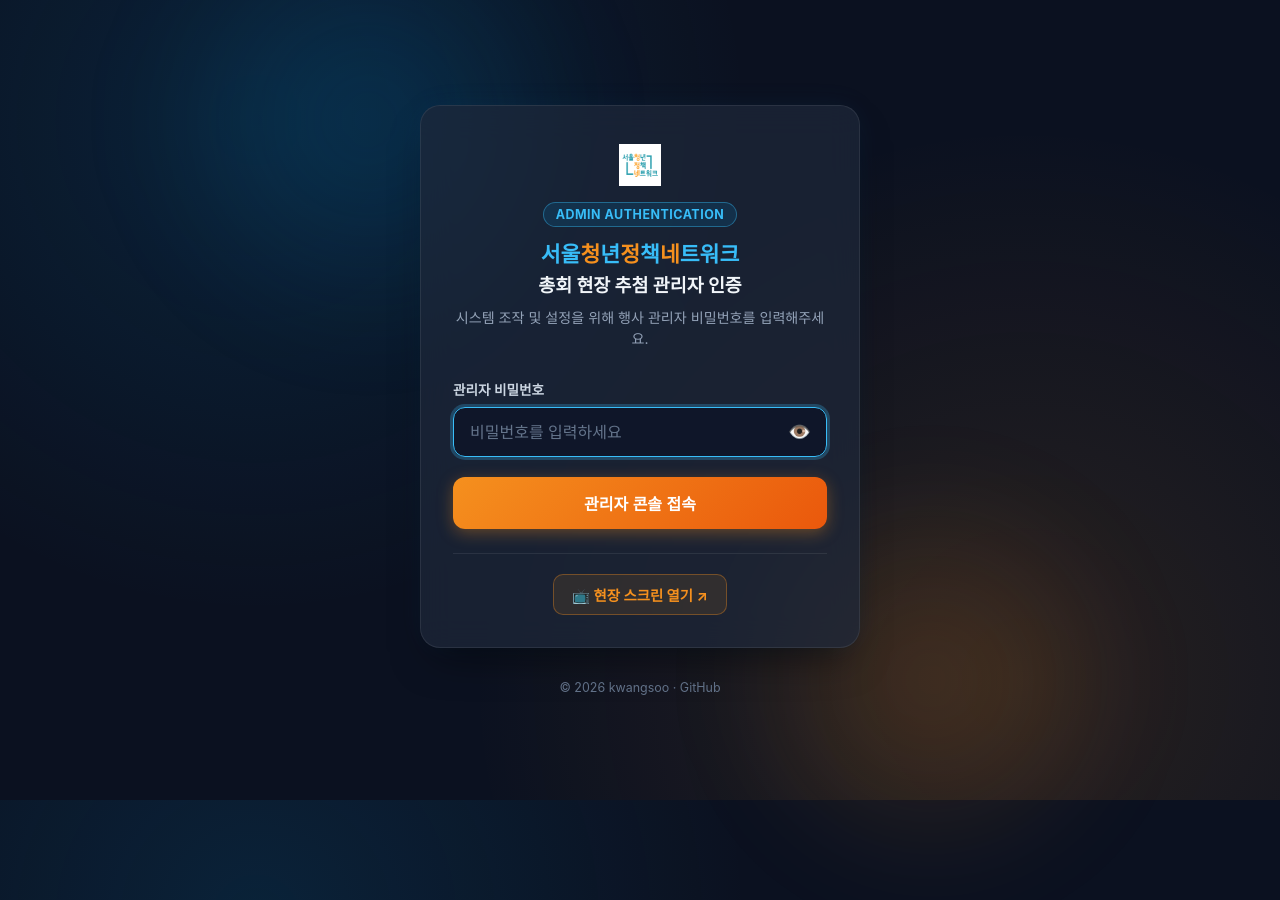
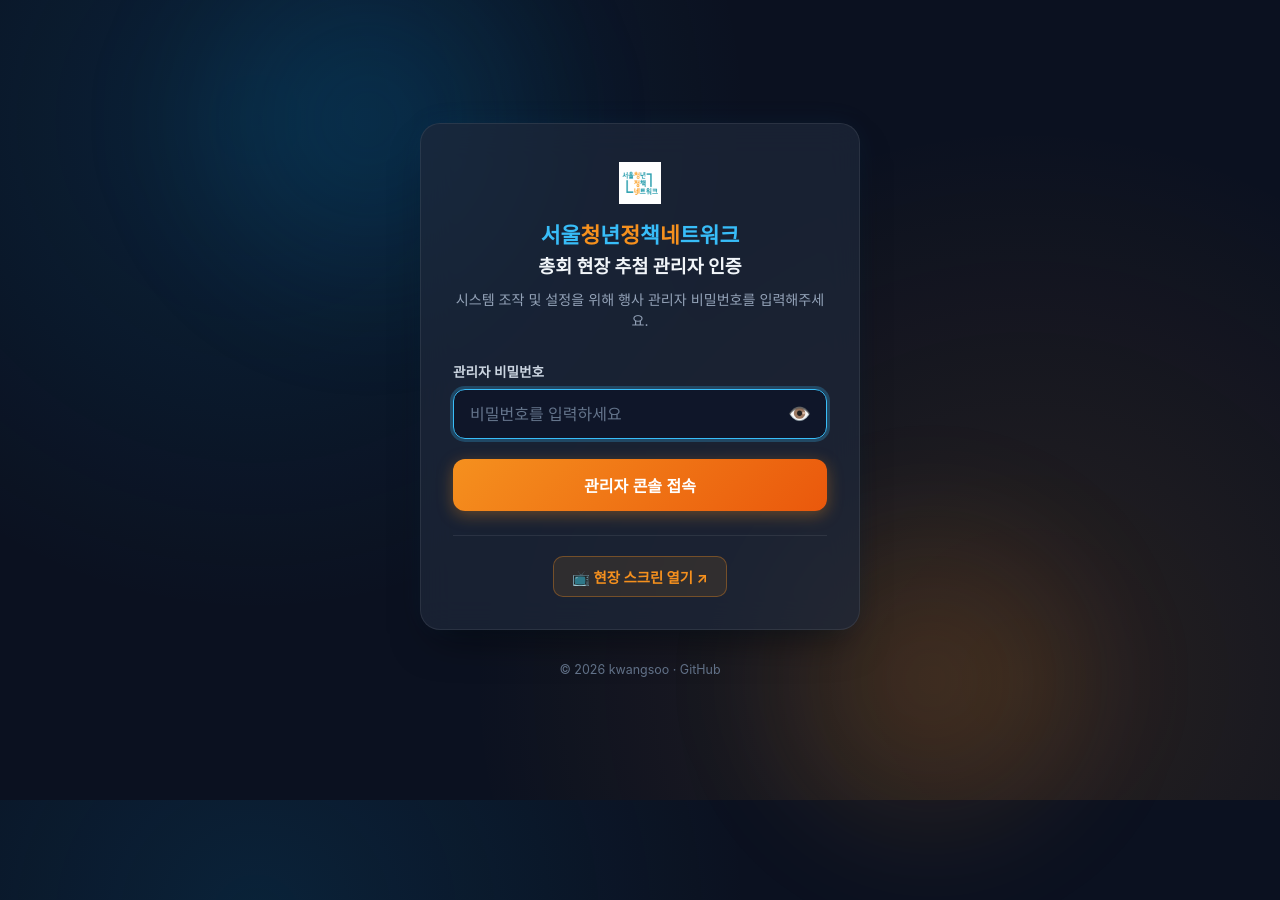
Before and after one commit to kwangsooshin/Seoul-Youth-Closing-Meeting-2026, a FastAPI app: page /admin/login in a window 1280 px wide. Run offline with FastAPI, Linux system fonts and the light colour scheme; some web fonts are replaced.

Commit message:
style: 관리자 로그인 페이지 내 Admin Authentication 뱃지 제거

```diff
--- a/templates/admin_login.html
+++ b/templates/admin_login.html
@@ -120,19 +120,6 @@
       object-fit: contain;
     }
 
-    .badge-admin {
-      display: inline-block;
-      background: rgba(2, 132, 199, 0.16);
-      border: 1px solid rgba(56, 189, 248, 0.4);
-      color: var(--primary-sky);
-      padding: 4px 12px;
-      border-radius: 999px;
-      font-size: 0.78rem;
-      font-weight: 700;
-      letter-spacing: 0.5px;
-      margin-bottom: 12px;
-      text-transform: uppercase;
-    }
 
     .login-title {
       font-size: 1.35rem;
@@ -341,9 +328,6 @@
         <div class="login-logo-wrap">
           <img src="/logo.png" alt="서울청년정책네트워크 로고" onerror="this.style.display='none'">
         </div>
-        <div>
-          <span class="badge-admin">Admin Authentication</span>
-        </div>
         <h1 class="login-title">
           <span class="brand-net"><span class="c-teal">서울</span><span class="c-orange">청</span><span class="c-teal">년</span><span class="c-orange">정</span><span class="c-teal">책</span><span class="c-orange">네</span><span class="c-teal">트워크</span></span><br>
           <span style="font-size: 1.15rem; font-weight: 700; color: #f1f5f9;">총회 현장 추첨 관리자 인증</span>
```
